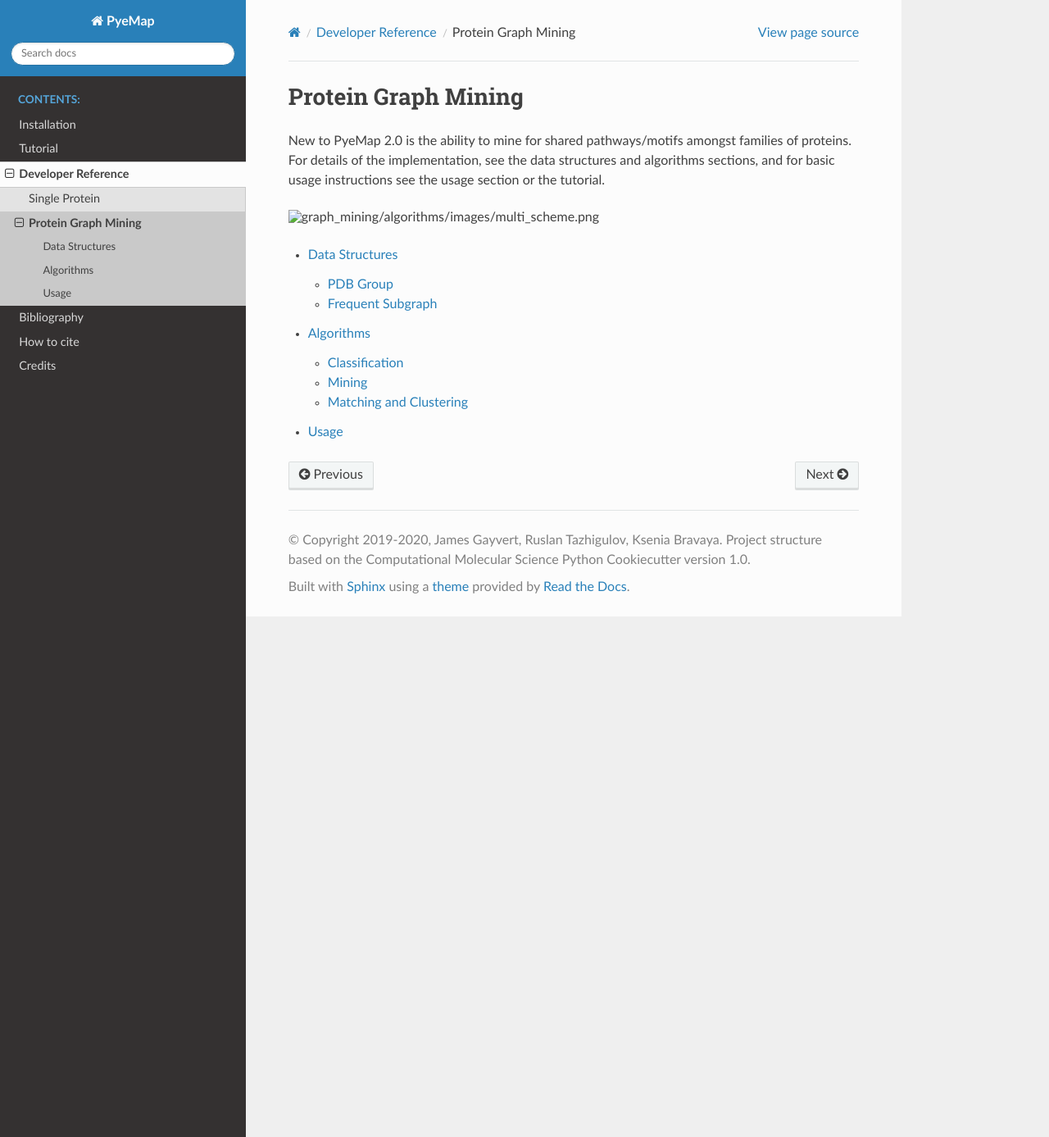
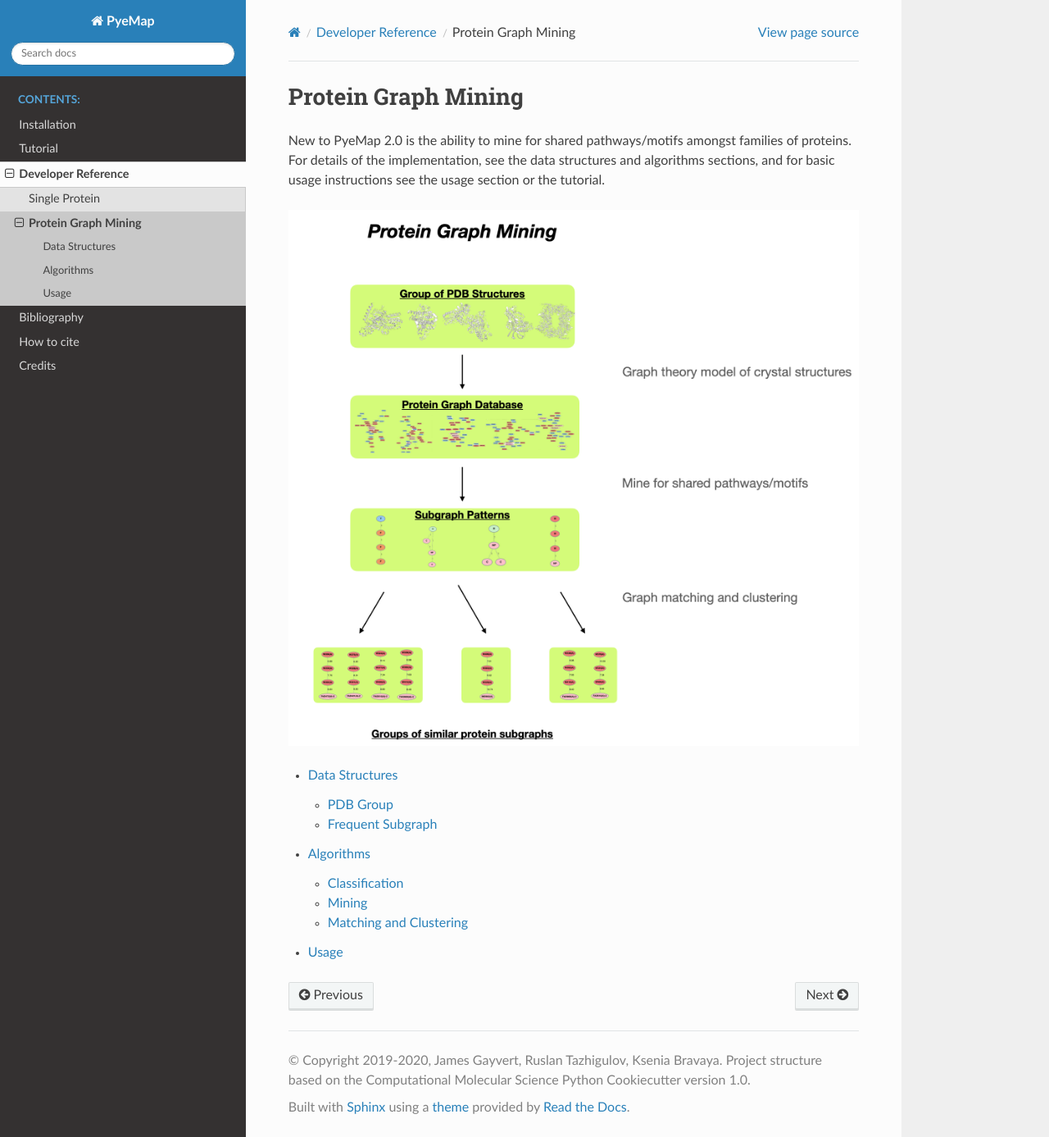
Before and after one commit to gayverjr/pyemap, a Sphinx documentation site: the page built from docs/graph_mining/graph_mining.rst, in a window 1280 px wide and 1387 px high. Shown: the whole window at 82% size. Built offline with Sphinx 7.4.7 and the Read the Docs theme 2.0.0, drawn with Linux system fonts in a browser that asks for light colours.

Commit message:
Fixed case of image

```diff
--- a/docs/graph_mining/graph_mining.rst
+++ b/docs/graph_mining/graph_mining.rst
@@ -3,7 +3,7 @@ Protein Graph Mining
 New to PyeMap 2.0 is the ability to mine for shared pathways/motifs amongst families of proteins. For details of the implementation, see
 the data structures and algorithms sections, and for basic usage instructions see the usage section or the tutorial.
 
-.. image:: algorithms/images/multi_scheme.png
+.. image:: algorithms/images/Multi_scheme.png
    :class: with-shadow
 
 .. toctree::
```
